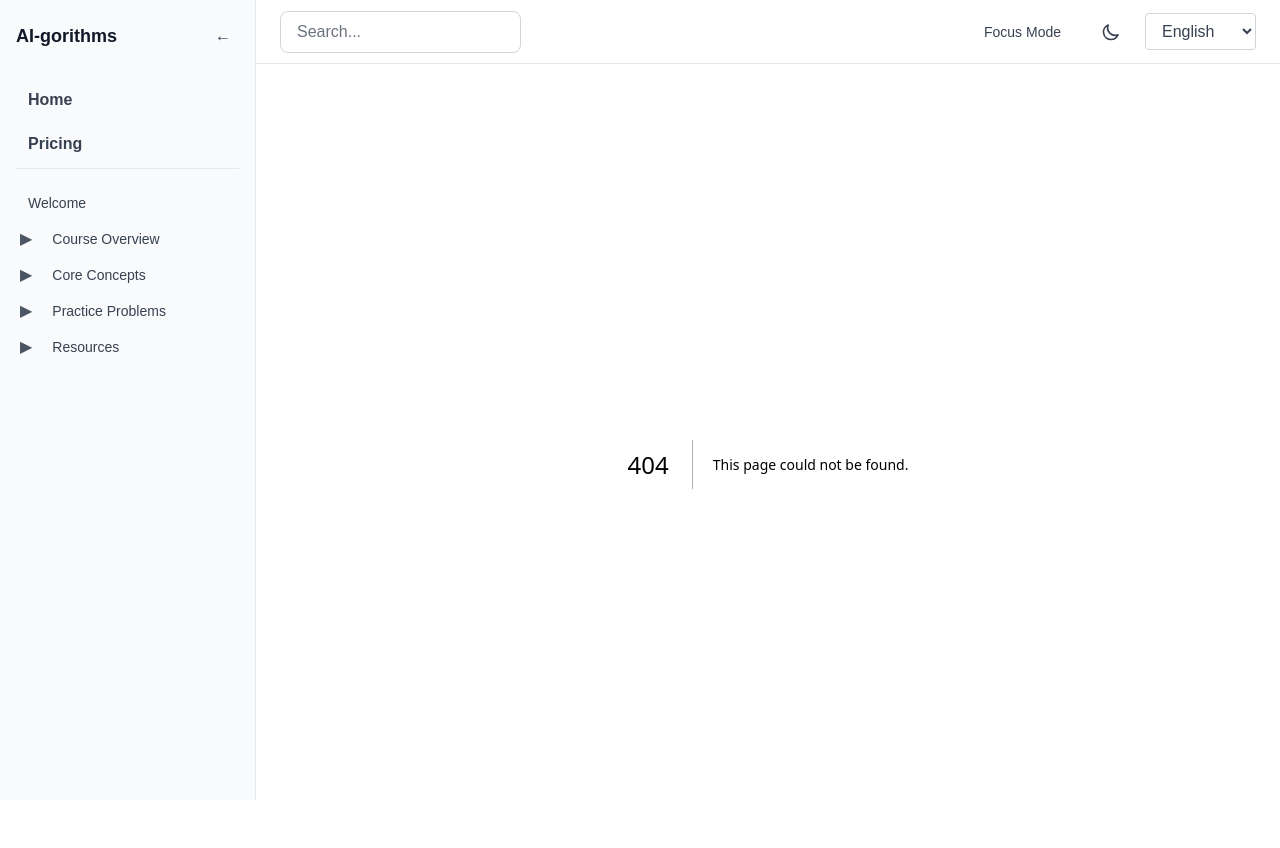
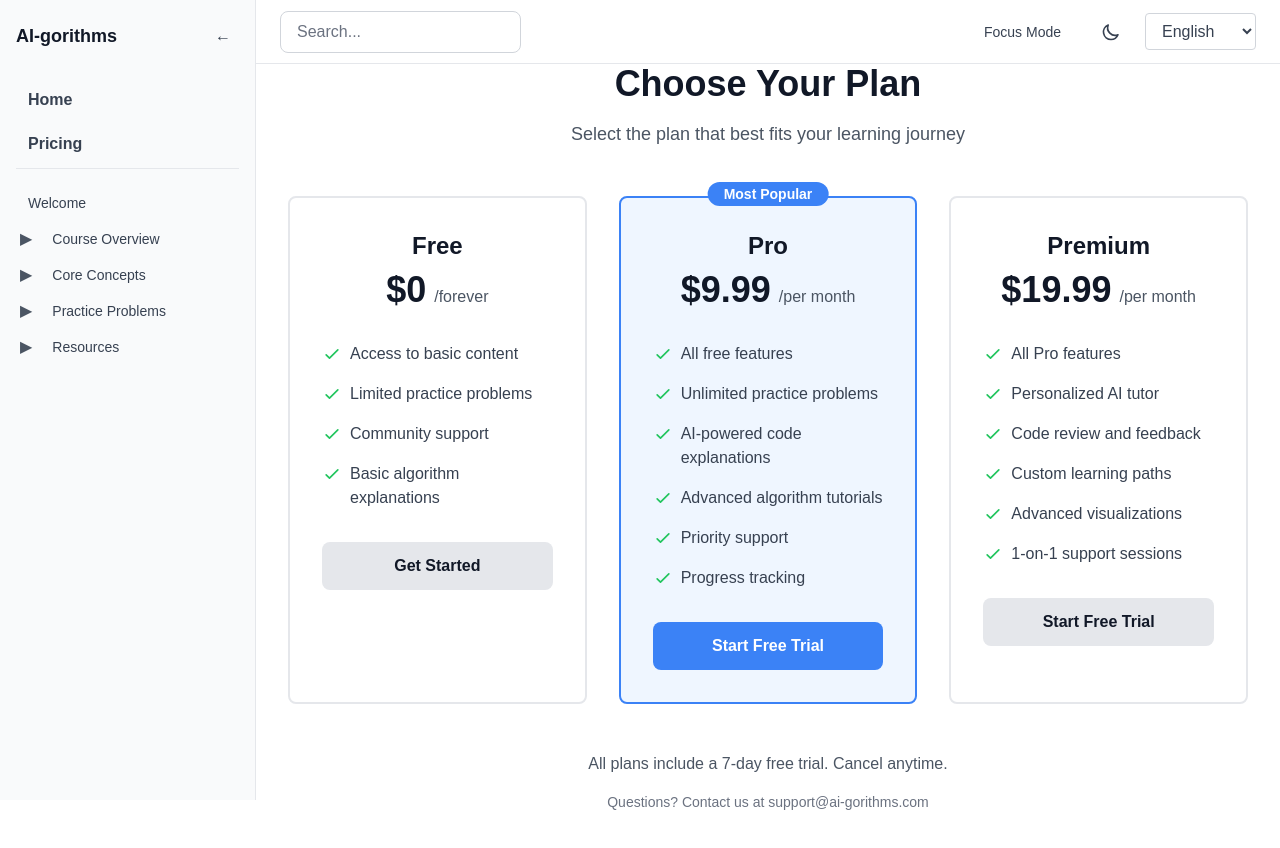
Before and after one commit to Chinese-Community-AI/AI-gorithms, a Next.js app: page /pricing in a window 1280 px wide. Before the commit this address had no page. Shown: the top 848 px of the page. Built offline with nearby package versions, Linux system fonts and the light colour scheme.

Commit message:
Add basic pricing page

```diff
--- /dev/null
+++ b/app/pricing/page.tsx
@@ -0,0 +1,138 @@
+export default function PricingPage() {
+  const plans = [
+    {
+      name: "Free",
+      price: "$0",
+      period: "forever",
+      features: [
+        "Access to basic content",
+        "Limited practice problems",
+        "Community support",
+        "Basic algorithm explanations",
+      ],
+      cta: "Get Started",
+      popular: false,
+    },
+    {
+      name: "Pro",
+      price: "$9.99",
+      period: "per month",
+      features: [
+        "All free features",
+        "Unlimited practice problems",
+        "AI-powered code explanations",
+        "Advanced algorithm tutorials",
+        "Priority support",
+        "Progress tracking",
+      ],
+      cta: "Start Free Trial",
+      popular: true,
+    },
+    {
+      name: "Premium",
+      price: "$19.99",
+      period: "per month",
+      features: [
+        "All Pro features",
+        "Personalized AI tutor",
+        "Code review and feedback",
+        "Custom learning paths",
+        "Advanced visualizations",
+        "1-on-1 support sessions",
+      ],
+      cta: "Start Free Trial",
+      popular: false,
+    },
+  ];
+
+  return (
+    <div className="max-w-6xl mx-auto">
+      <div className="text-center mb-12">
+        <h1 className="text-4xl font-bold mb-4 text-gray-900 dark:text-gray-100">
+          Choose Your Plan
+        </h1>
+        <p className="text-lg text-gray-600 dark:text-gray-400">
+          Select the plan that best fits your learning journey
+        </p>
+      </div>
+
+      <div className="grid md:grid-cols-3 gap-8">
+        {plans.map((plan) => (
+          <div
+            key={plan.name}
+            className={`relative rounded-lg border-2 p-8 ${
+              plan.popular
+                ? "border-blue-500 dark:border-blue-600 bg-blue-50 dark:bg-blue-950"
+                : "border-gray-200 dark:border-gray-800 bg-white dark:bg-gray-900"
+            }`}
+          >
+            {plan.popular && (
+              <div className="absolute -top-4 left-1/2 transform -translate-x-1/2">
+                <span className="bg-blue-500 text-white px-4 py-1 rounded-full text-sm font-semibold">
+                  Most Popular
+                </span>
+              </div>
+            )}
+
+            <div className="text-center mb-8">
+              <h3 className="text-2xl font-bold mb-2 text-gray-900 dark:text-gray-100">
+                {plan.name}
+              </h3>
+              <div className="mb-2">
+                <span className="text-4xl font-bold text-gray-900 dark:text-gray-100">
+                  {plan.price}
+                </span>
+                <span className="text-gray-600 dark:text-gray-400 ml-2">
+                  /{plan.period}
+                </span>
+              </div>
+            </div>
+
+            <ul className="space-y-4 mb-8">
+              {plan.features.map((feature, index) => (
+                <li
+                  key={index}
+                  className="flex items-start text-gray-700 dark:text-gray-300"
+                >
+                  <svg
+                    className="w-5 h-5 text-green-500 mr-2 flex-shrink-0 mt-0.5"
+                    fill="none"
+                    stroke="currentColor"
+                    viewBox="0 0 24 24"
+                  >
+                    <path
+                      strokeLinecap="round"
+                      strokeLinejoin="round"
+                      strokeWidth={2}
+                      d="M5 13l4 4L19 7"
+                    />
+                  </svg>
+                  <span>{feature}</span>
+                </li>
+              ))}
+            </ul>
+
+            <button
+              className={`w-full py-3 px-6 rounded-lg font-semibold transition-colors ${
+                plan.popular
+                  ? "bg-blue-500 text-white hover:bg-blue-600 dark:bg-blue-600 dark:hover:bg-blue-700"
+                  : "bg-gray-200 text-gray-900 hover:bg-gray-300 dark:bg-gray-800 dark:text-gray-100 dark:hover:bg-gray-700"
+              }`}
+            >
+              {plan.cta}
+            </button>
+          </div>
+        ))}
+      </div>
+
+      <div className="mt-12 text-center">
+        <p className="text-gray-600 dark:text-gray-400 mb-4">
+          All plans include a 7-day free trial. Cancel anytime.
+        </p>
+        <p className="text-sm text-gray-500 dark:text-gray-500">
+          Questions? Contact us at support@ai-gorithms.com
+        </p>
+      </div>
+    </div>
+  );
+}
```
